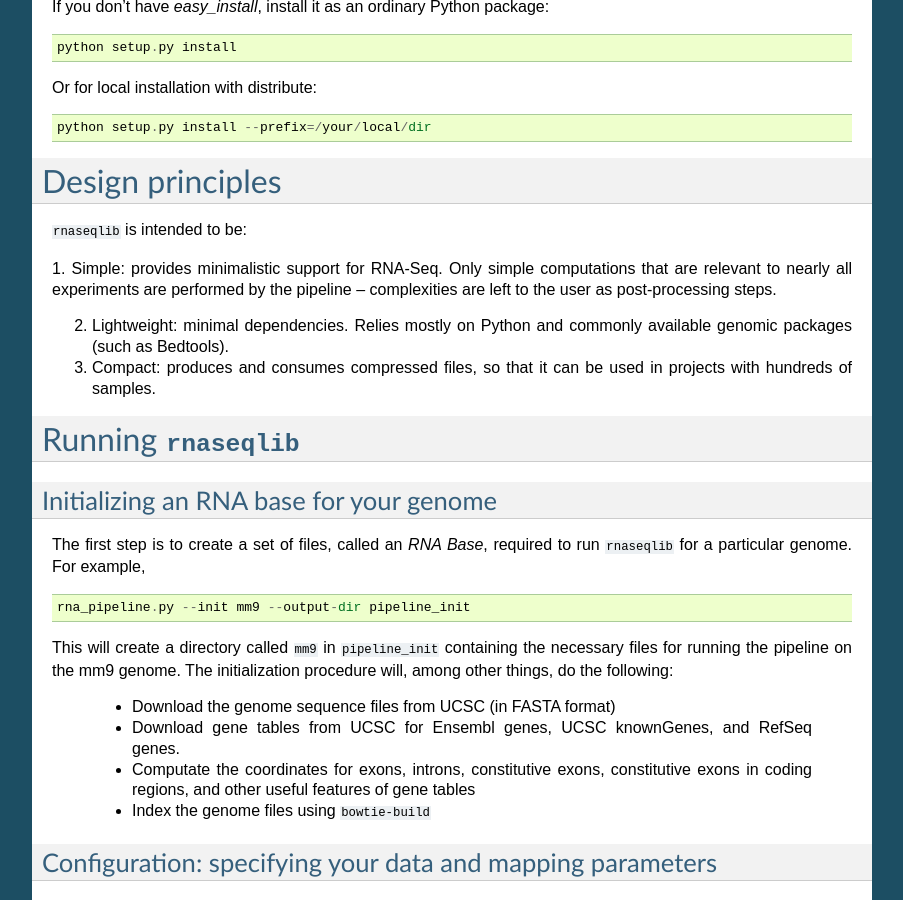
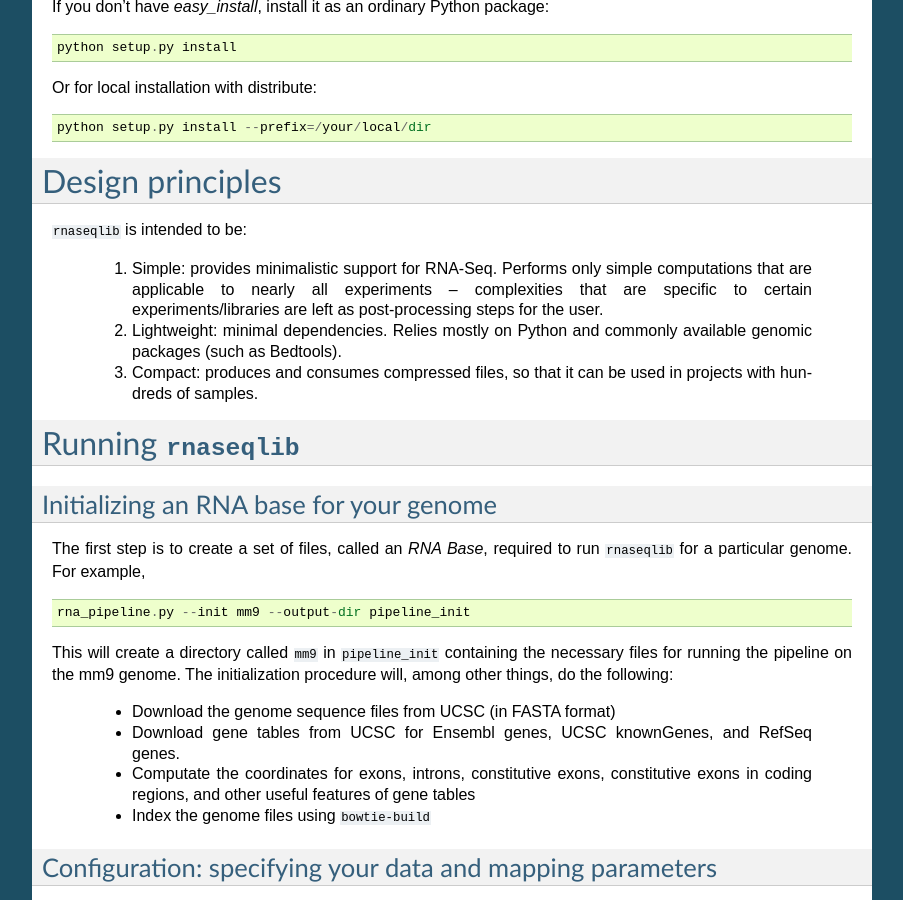
Before and after one commit to yarden/rnaseqlib, a Sphinx documentation site: the page built from docs/source/index.rst, in a window 1280 px wide and 900 px high, scrolled down 1232 px. Shown: the whole window, without its empty margins (198-1101 px from the left). Built offline with Sphinx 7.4.7, drawn with Linux system fonts in a browser that asks for light colours.

Commit message:
Docs revised

```diff
--- a/docs/source/index.rst
+++ b/docs/source/index.rst
@@ -72,12 +72,17 @@ Design principles
 
 ``rnaseqlib`` is intended to be:
 
-1. Simple: provides minimalistic support for RNA-Seq. Only simple computations that are relevant to nearly all
-experiments are performed by the pipeline -- complexities are left to the user as post-processing steps.
+  1. Simple: provides minimalistic support for RNA-Seq. Performs only simple computations that
+     are applicable to nearly all experiments -- complexities that are specific to certain
+     experiments/libraries are left as post-processing steps for the user.
 
-2. Lightweight: minimal dependencies. Relies mostly on Python and commonly available genomic packages (such as Bedtools).
 
-3. Compact: produces and consumes compressed files, so that it can be used in projects with hundreds of samples.
+  2. Lightweight: minimal dependencies. Relies mostly on Python and commonly available
+     genomic packages (such as Bedtools).
+
+
+  3. Compact: produces and consumes compressed files, so that it can be used in projects
+     with hundreds of samples.
 
 
 Running ``rnaseqlib``
```
